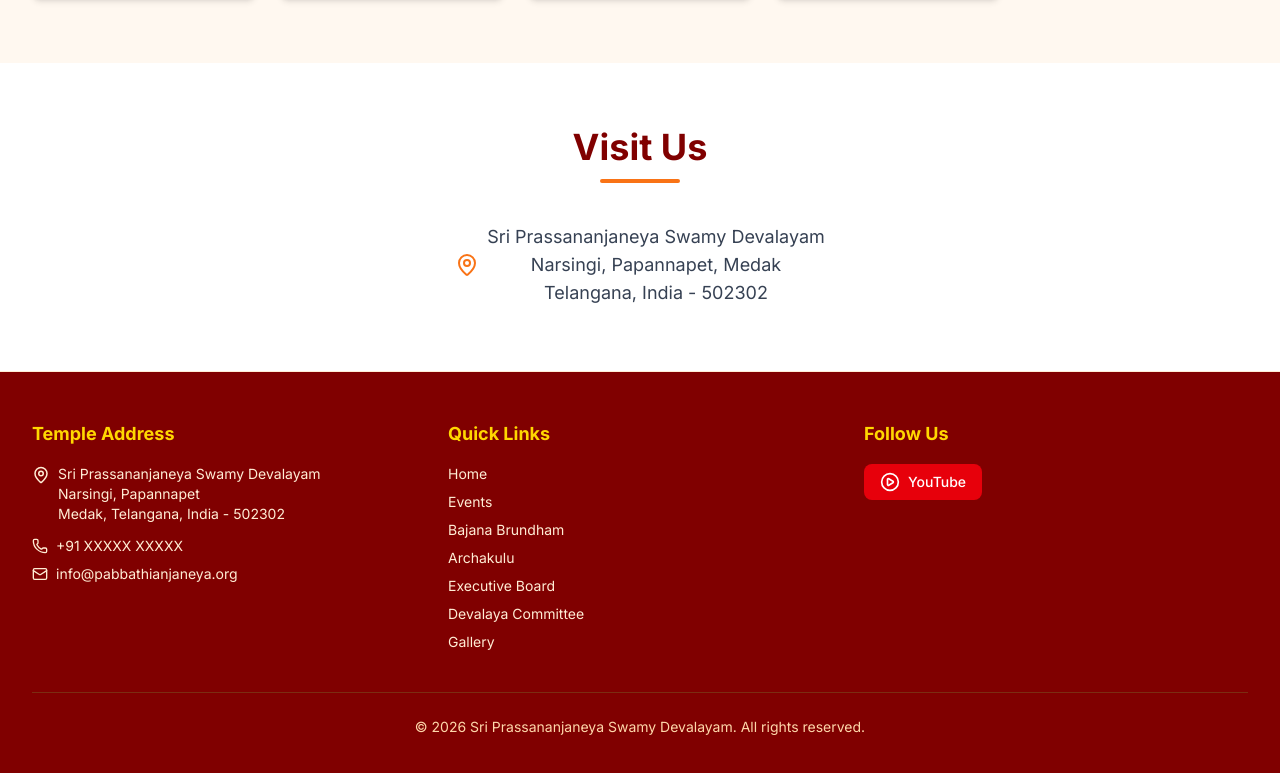
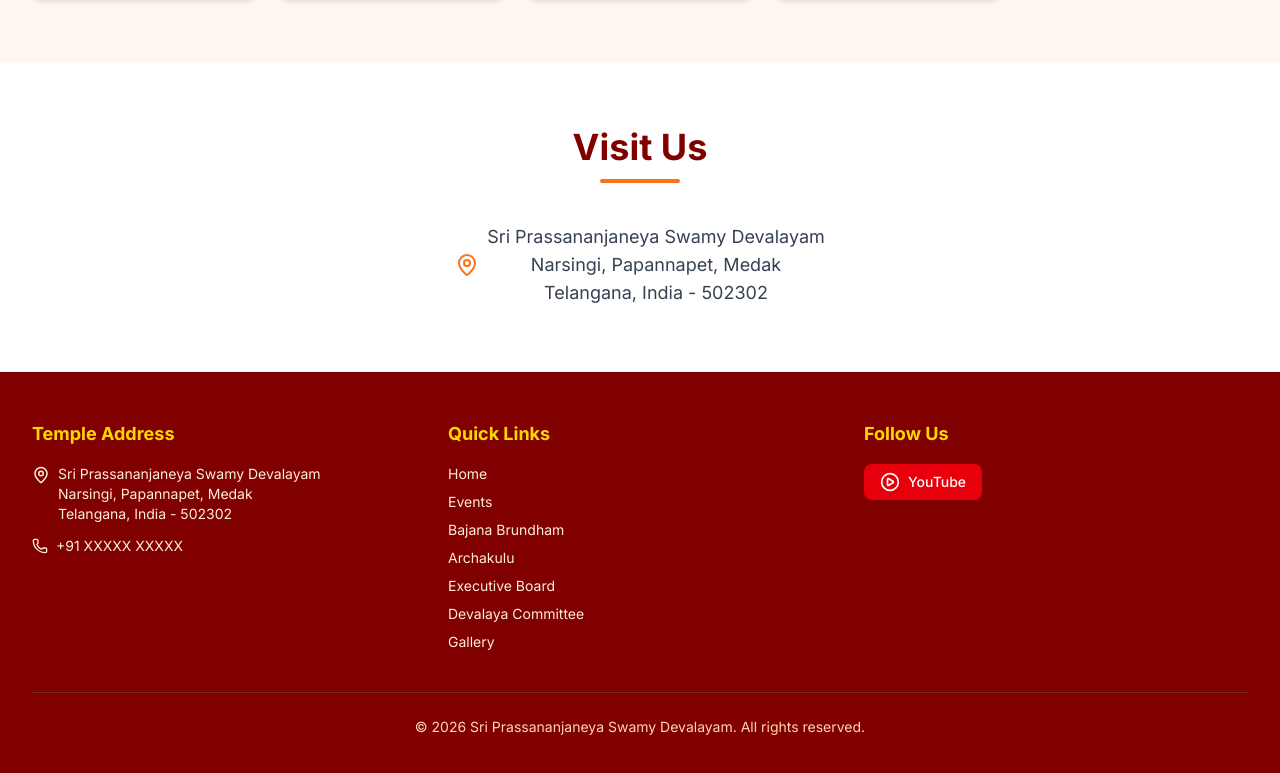
Before and after one commit to jinnabaalu/prasannanjaneya.org, a Next.js app: page /en/home in a window 1280 px wide. Shown: the part 2973-3746 px from the top of the page. Built offline with nearby package versions, Linux system fonts and the light colour scheme.

Commit message:
feat: default locale Telugu, remove email, use translated address in footer

```diff
--- a/src/components/layout/Footer.tsx
+++ b/src/components/layout/Footer.tsx
@@ -1,7 +1,7 @@
 import Link from "next/link";
 import { useLocale, useTranslations } from "next-intl";
 import Container from "@/components/ui/Container";
-import { MapPin, Phone, Mail, PlayCircle } from "lucide-react";
+import { MapPin, Phone, PlayCircle } from "lucide-react";
 
 const navLinks = [
   { key: "home", href: "/home" },
@@ -29,20 +29,16 @@ export default function Footer() {
             <div className="flex gap-2 text-sm text-saffron-100">
               <MapPin size={18} className="mt-0.5 shrink-0" />
               <p>
-                Sri Prassananjaneya Swamy Devalayam
+                {t("home.addressLine1")}
                 <br />
-                Narsingi, Papannapet
+                {t("home.addressLine2")}
                 <br />
-                Medak, Telangana, India - 502302
+                {t("home.addressLine3")}
               </p>
             </div>
             <div className="mt-3 flex items-center gap-2 text-sm text-saffron-100">
               <Phone size={16} className="shrink-0" />
               <span>+91 XXXXX XXXXX</span>
-            </div>
-            <div className="mt-2 flex items-center gap-2 text-sm text-saffron-100">
-              <Mail size={16} className="shrink-0" />
-              <span>info@pabbathianjaneya.org</span>
             </div>
           </div>
 
--- a/src/i18n/routing.ts
+++ b/src/i18n/routing.ts
@@ -2,6 +2,6 @@ import { defineRouting } from "next-intl/routing";
 
 export const routing = defineRouting({
   locales: ["en", "te"],
-  defaultLocale: "en",
+  defaultLocale: "te",
   localePrefix: "always",
 });
```
